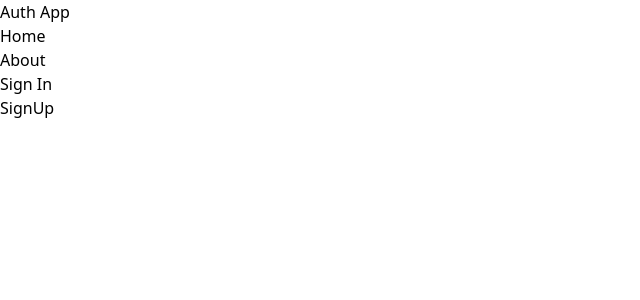
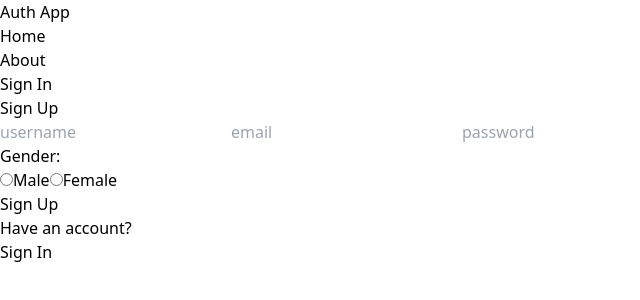
Before and after one commit to Deva10391/authApp, a React (Vite) app in the folder client/: page /sign-up in a window 1280 px wide. Shown: the top 300 px of the page, without its empty margins (0-640 px from the left). Built offline with nearby package versions, Linux system fonts and the light colour scheme.

Commit message:
complete sign up page functionality

```diff
--- a/client/src/Pages/SignUp.jsx
+++ b/client/src/Pages/SignUp.jsx
@@ -1,7 +1,88 @@
-import React from 'react'
+import React, { useState } from 'react';
+import { Link, useNavigate } from 'react-router-dom';
 
 export default function SignUp() {
+
+  const [formData, setFormData] = useState({});
+  const [error, setError] = useState(null);
+  const [loading, setLoading] = useState(false);
+  const navigate = useNavigate();
+
+  const handleChange = (e) => {
+    setFormData({
+      ...formData,
+      [e.target.id]: e.target.value,
+    });
+  };
+  console.log(formData);
+
+  const handleGenderChange = (e) => {
+    setFormData({
+      ...formData,
+      'gender': e.target.value,
+    });
+  };
+
+  const handleSubmit = async (e) => {
+    e.preventDefault();
+    try {
+      setLoading(true);
+      console.log('submitting', formData);
+      const res = await fetch('/api/auth/sign-up',
+        {
+          method: 'POST',
+          headers: {
+            'Content-Type': 'application/json',
+          },
+          body: JSON.stringify(formData),
+        }
+      );
+      const data = await res.json();
+      if (data.success === false) {
+        setLoading(false);
+        setError(data.message);
+        return;
+      }
+      setLoading(false);
+      setError(null);
+      navigate('/sign-in');
+    } catch (err) {
+      setLoading(false);
+      setError(err.message);
+    }
+  };
+
   return (
-    <div>SignUp</div>
+    <div className='p-3 max-w-lg mx-auto'>
+      <h1 className='text-3xl text-center font-semibold my-7'>Sign Up</h1>
+      <form onSubmit={handleSubmit} className='flex flex-col gap-4'>
+        <input type='text' placeholder='username' className='border p-3 rounded-lg' id='username' onChange={handleChange} />
+        <input type='email' placeholder='email' className='border p-3 rounded-lg' id='email' onChange={handleChange} />
+        <input type='password' placeholder='password' className='border p-3 rounded-lg' id='password' onChange={handleChange} />
+
+        <div className="flex flex-col gap-2">
+          <label>Gender:</label>
+          <div>
+            <label>
+              <input type="radio" name="gender" value="male" checked={formData.gender === 'male'} onChange={handleGenderChange}
+              />Male
+            </label>
+            <label>
+              <input type="radio" name="gender" value="female" checked={formData.gender === 'female'}
+                onChange={handleGenderChange}
+              />Female
+            </label>
+          </div>
+        </div>
+
+        <button className='bg-slate-700 text-white p-3 rounded-lg uppercase hover:opacity-95 disabled:opacity-80' disabled={loading}>{loading ? 'Registering ...' : 'Sign Up'}</button>
+      </form>
+
+      <div className='flex gap-2 mt-5'>
+        <p>Have an account?</p>
+        <Link to={'/sign-in'}><span className='text-blue-700'>Sign In</span></Link>
+      </div>
+      {error && <p className='text-red-500 mt-5'>{error}</p>}
+    </div>
   )
 }
--- a/client/vite.config.js
+++ b/client/vite.config.js
@@ -4,4 +4,10 @@
 // https://vitejs.dev/config/
 export default defineConfig({
   plugins: [react()],
+  server: {
+    proxy: {
+      '/api': 'http://localhost:3000',
+      secure: false,
+    }
+  }
 })
```
